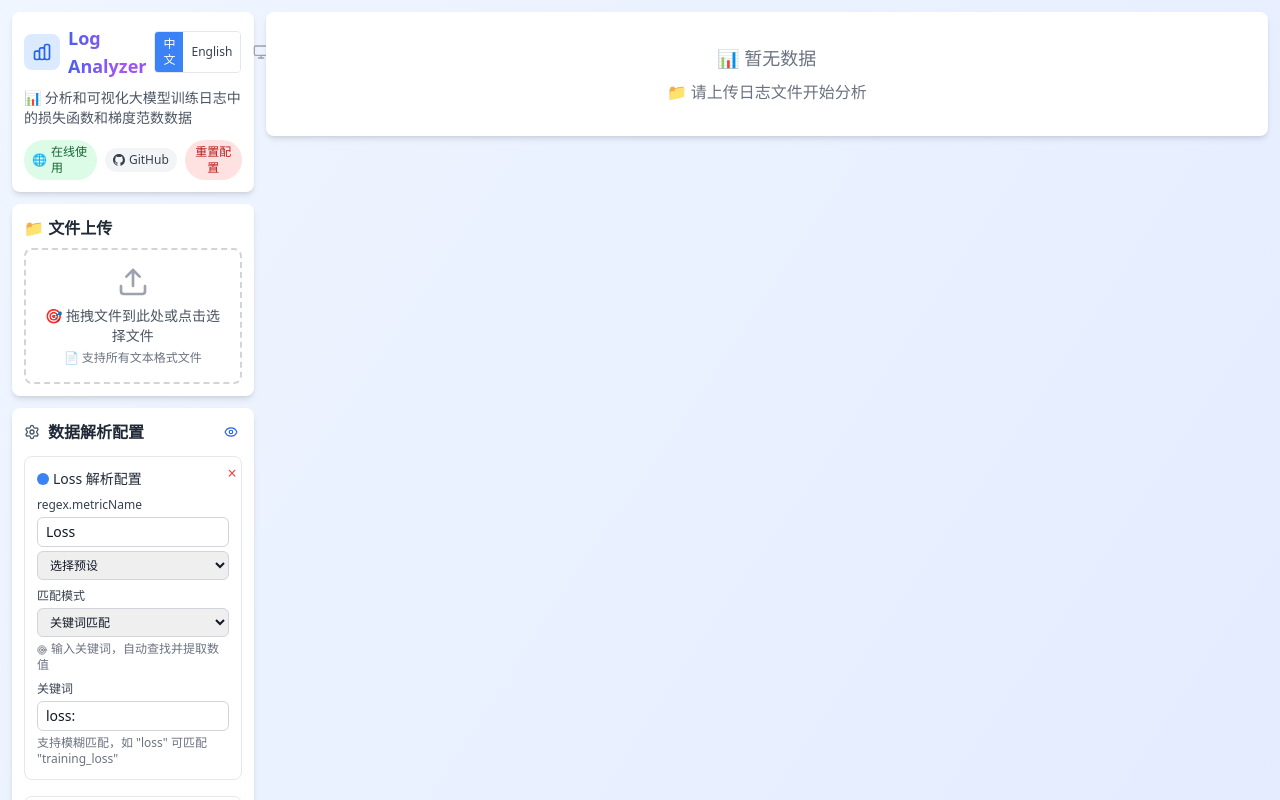
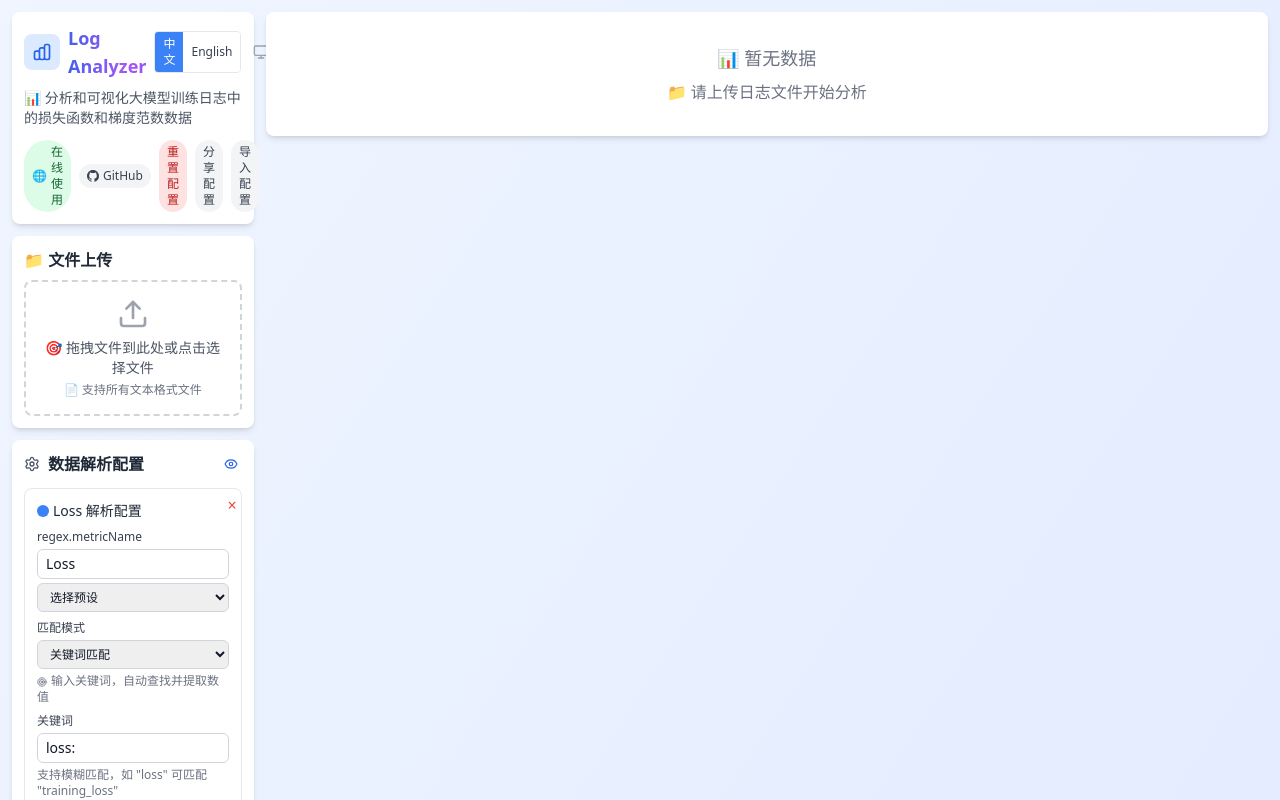
Before and after one commit to JavaZeroo/log-parser, a React (Vite) app: page / in a window 1280 px wide. Shown: the top 800 px of the page. Built offline with nearby package versions, Linux system fonts and the light colour scheme; what chartjs-plugin-zoom would draw is missing.

Commit message:
test: add share config utilities

```diff
--- a/public/locales/en/translation.json
+++ b/public/locales/en/translation.json
@@ -29,6 +29,10 @@
   "chart.diffStats": "Difference Statistics",
   "chart": "chart",
   "resetConfig": "Reset Config",
+  "shareConfig": "Share Config",
+  "shareConfig.copied": "URL copied to clipboard",
+  "importConfig": "Import Config",
+  "importConfig.error": "Invalid configuration file",
   "useStepKeyword": "Use Step keyword",
   "placeholder.step": "step:",
   "resize.drag": "Drag to resize chart height",
--- a/public/locales/zh/translation.json
+++ b/public/locales/zh/translation.json
@@ -29,6 +29,10 @@
   "chart.diffStats": "差值统计",
   "chart": "图表",
   "resetConfig": "重置配置",
+  "shareConfig": "分享配置",
+  "shareConfig.copied": "链接已复制到剪贴板",
+  "importConfig": "导入配置",
+  "importConfig.error": "配置文件无效",
   "useStepKeyword": "使用 Step 关键字",
   "placeholder.step": "step:",
   "resize.drag": "拖拽调整图表高度",
--- a/src/App.jsx
+++ b/src/App.jsx
@@ -10,6 +10,7 @@ import { ThemeToggle } from './components/ThemeToggle';
 import { Header } from './components/Header';
 import { PanelLeftClose, PanelLeftOpen } from 'lucide-react';
 import { mergeFilesWithReplacement } from './utils/mergeFiles.js';
+import { encodeConfig, decodeConfig } from './utils/shareConfig.js';
 
 // Default global parsing configuration
 export const DEFAULT_GLOBAL_PARSING_CONFIG = {
@@ -55,6 +56,19 @@ function App() {
   const [maxStep, setMaxStep] = useState(0);
   const [sidebarVisible, setSidebarVisible] = useState(true);
   const savingDisabledRef = useRef(false);
+
+  // Load config from URL if present
+  useEffect(() => {
+    const params = new URLSearchParams(window.location.search);
+    const cfg = params.get('config');
+    if (cfg) {
+      const data = decodeConfig(cfg);
+      if (data?.globalParsingConfig && data?.uploadedFiles) {
+        setGlobalParsingConfig(data.globalParsingConfig);
+        setUploadedFiles(data.uploadedFiles);
+      }
+    }
+  }, []);
 
   // Persist configuration to localStorage
   useEffect(() => {
@@ -181,6 +195,41 @@ function App() {
       savingDisabledRef.current = false;
     }, 0);
   }, []);
+
+  const handleShareConfig = useCallback(() => {
+    const data = encodeConfig({ globalParsingConfig, uploadedFiles });
+    const url = `${window.location.origin}${window.location.pathname}?config=${data}`;
+    if (navigator?.clipboard?.writeText) {
+      navigator.clipboard.writeText(url).then(() => {
+        alert(t('shareConfig.copied'));
+      }).catch(() => {
+        window.prompt('', url);
+      });
+    } else {
+      window.prompt('', url);
+    }
+  }, [globalParsingConfig, uploadedFiles, t]);
+
+  const handleImportConfigFile = useCallback((e) => {
+    const file = e.target.files?.[0];
+    if (!file) return;
+    const reader = new FileReader();
+    reader.onload = (ev) => {
+      try {
+        const json = JSON.parse(ev.target.result);
+        if (json.globalParsingConfig && json.uploadedFiles) {
+          setGlobalParsingConfig(json.globalParsingConfig);
+          setUploadedFiles(json.uploadedFiles);
+        } else {
+          alert(t('importConfig.error'));
+        }
+      } catch {
+        alert(t('importConfig.error'));
+      }
+    };
+    reader.readAsText(file);
+    e.target.value = '';
+  }, [t]);
 
   // Global drag event handlers
   const handleGlobalDragEnter = useCallback((e) => {
@@ -366,6 +415,27 @@ function App() {
                 >
                   {t('resetConfig')}
                 </button>
+                <button
+                  onClick={handleShareConfig}
+                  className="inline-flex items-center gap-1 px-2 py-1 rounded-full text-xs font-medium bg-gray-100 text-gray-700 hover:bg-gray-200 focus:outline-none focus:ring-2 focus:ring-blue-500 focus:ring-offset-2 dark:bg-gray-700 dark:text-gray-300 dark:hover:bg-gray-600"
+                  aria-label={t('shareConfig')}
+                >
+                  {t('shareConfig')}
+                </button>
+                <input
+                  id="import-config-input"
+                  type="file"
+                  accept="application/json"
+                  onChange={handleImportConfigFile}
+                  className="hidden"
+                />
+                <button
+                  onClick={() => document.getElementById('import-config-input').click()}
+                  className="inline-flex items-center gap-1 px-2 py-1 rounded-full text-xs font-medium bg-gray-100 text-gray-700 hover:bg-gray-200 focus:outline-none focus:ring-2 focus:ring-blue-500 focus:ring-offset-2 dark:bg-gray-700 dark:text-gray-300 dark:hover:bg-gray-600"
+                  aria-label={t('importConfig')}
+                >
+                  {t('importConfig')}
+                </button>
               </div>
             </div>
 
--- /dev/null
+++ b/src/utils/shareConfig.js
@@ -0,0 +1,20 @@
+export function encodeConfig(data) {
+  const json = JSON.stringify(data);
+  const base64 = typeof btoa === 'function'
+    ? btoa(json)
+    : Buffer.from(json, 'utf-8').toString('base64');
+  return encodeURIComponent(base64);
+}
+
+export function decodeConfig(encoded) {
+  try {
+    const base64 = decodeURIComponent(encoded);
+    const json = typeof atob === 'function'
+      ? atob(base64)
+      : Buffer.from(base64, 'base64').toString('utf-8');
+    return JSON.parse(json);
+  } catch (e) {
+    console.error('Failed to decode config', e);
+    return null;
+  }
+}
```
Also changed, not shown: 1 other file (tests, documents, lock files or other folders).
